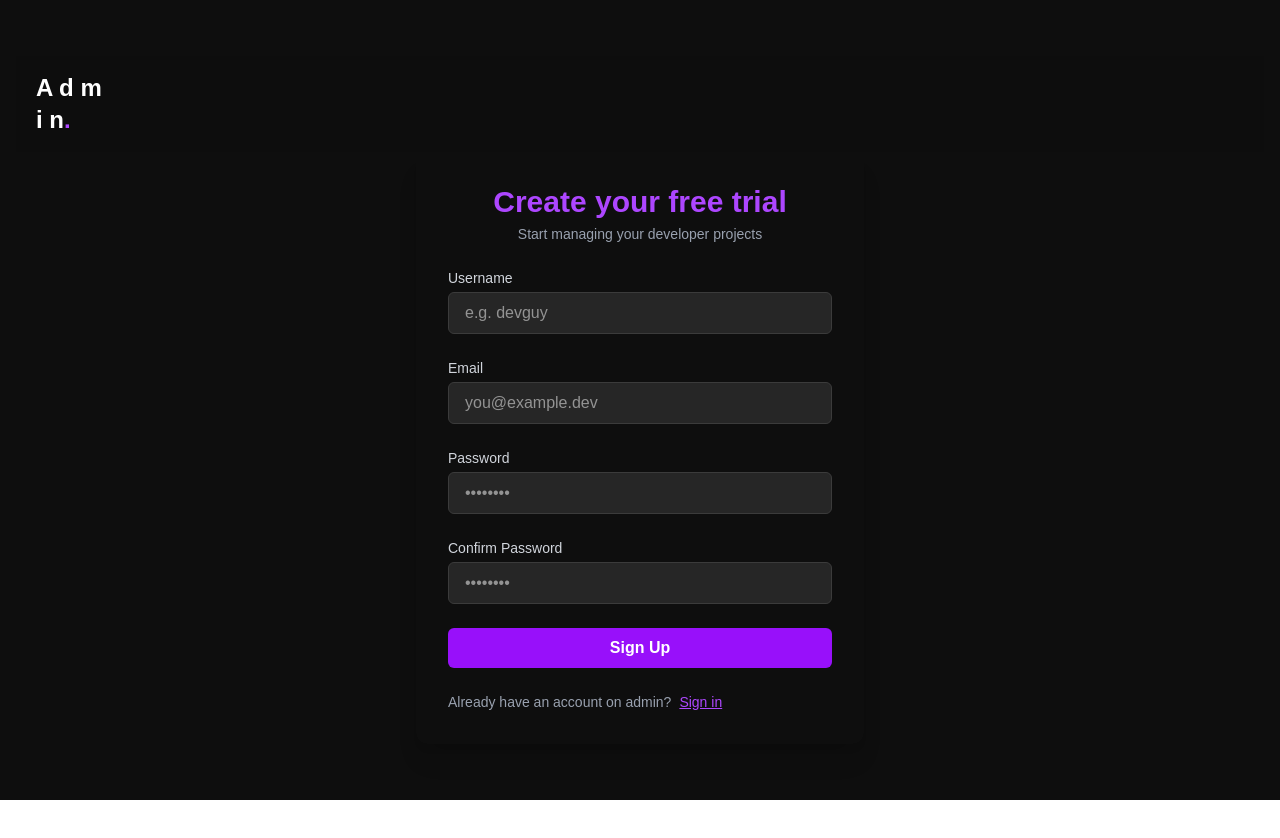
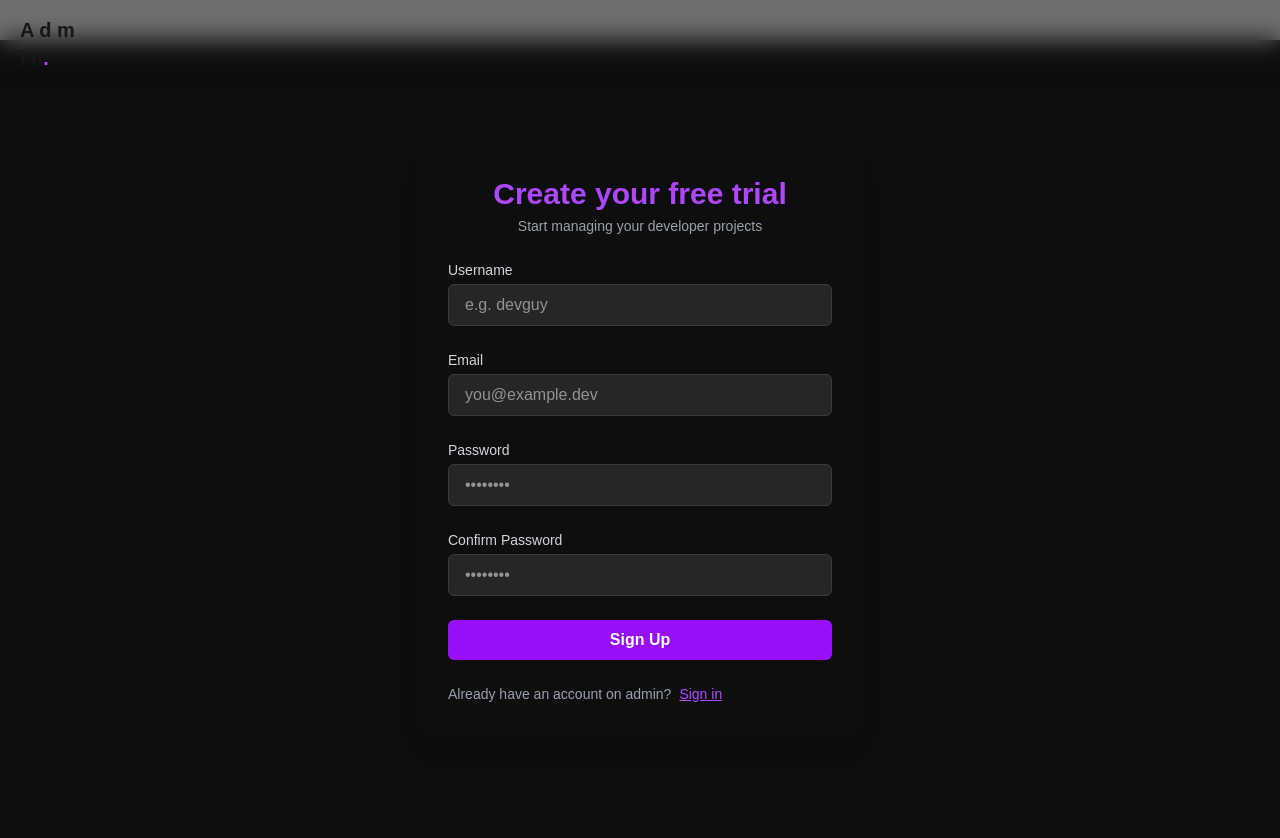
Before and after one commit to devtofunmi/dashboard, a Next.js app: page /signup in a window 1280 px wide. Before the commit the page ends 800 px from the top, so only its background shows below. Built offline with nearby package versions, Linux system fonts and the light colour scheme.

Commit message:
import navbar

```diff
--- a/pages/signup.tsx
+++ b/pages/signup.tsx
@@ -3,6 +3,7 @@
 import React, { useState } from "react";
 import { useRouter } from "next/navigation";
 import Link from "next/link";
+import Navbar from "@/components/Navbar";
 
 export default function SignupPage() {
   const router = useRouter();
@@ -26,13 +27,10 @@ export default function SignupPage() {
   }
 
   return (
-    <main className="min-h-screen flex flex-col items-start md:items-center justify-center bg-[#0e0e0e] text-white px-4 py-1">
-        <nav
-        className="sticky w-full top-0 z-50 px-5 py-4 text-2xl font-bold transition-all backdrop-blur-md bg-[#0e0e0e]/60"
-      >
-        A d m<br /> i n<span className="text-purple-500">.</span>
-      </nav>
-      <form
+    <main>
+      <Navbar />
+       <div className="min-h-screen mt-10 flex items-start md:items-center justify-center bg-[#0e0e0e] text-white px-4 py-10">
+        <form
         onSubmit={handleSubmit}
         className="w-full max-w-md  p-8 rounded-xl shadow-xl space-y-6"
       >
@@ -108,6 +106,8 @@ export default function SignupPage() {
           </Link>
         </div>
       </form>
+       </div>
+
     </main>
   );
 }
```
